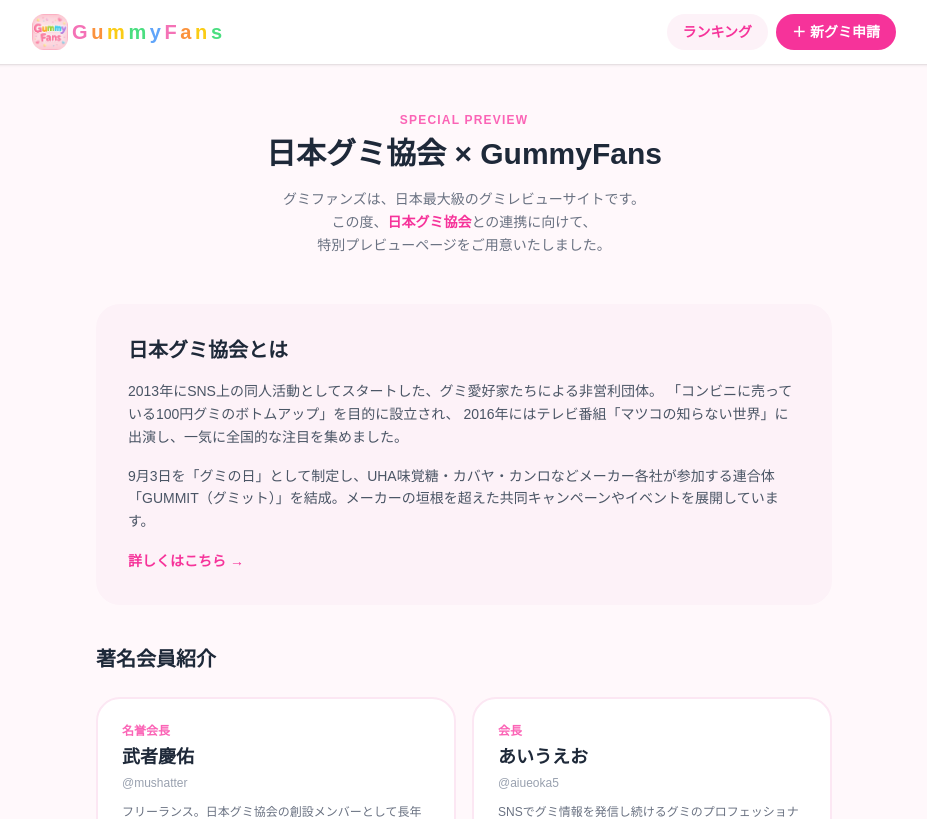
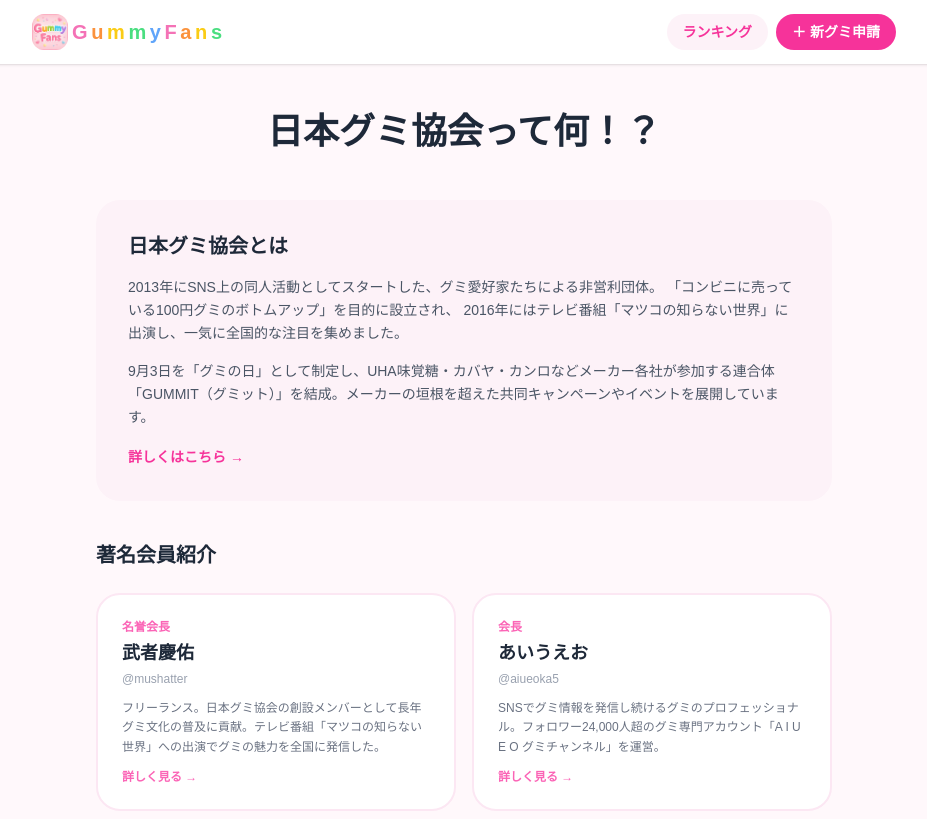
Before and after one commit to tubetarou1135/gummyfans, a Next.js app: page /preview in a window 1280 px wide. Shown: the top 819 px of the page, without its empty margins (176-1103 px from the left). Built offline with nearby package versions, Linux system fonts and the light colour scheme; a web font is replaced by a local one.

Commit message:
fix: update preview page header

```diff
--- a/app/preview/page.tsx
+++ b/app/preview/page.tsx
@@ -8,13 +8,7 @@ export default function PreviewPage() {
     <main className="max-w-3xl mx-auto px-4 py-12">
       {/* ヘッダー */}
       <div className="text-center mb-12">
-        <p className="text-xs font-semibold text-pink-400 tracking-widest mb-2">SPECIAL PREVIEW</p>
-        <h1 className="text-3xl font-bold text-gray-800 mb-4">日本グミ協会 × GummyFans</h1>
-        <p className="text-sm text-gray-500 leading-relaxed">
-          グミファンズは、日本最大級のグミレビューサイトです。<br />
-          この度、<a href="https://93gummy.jp/" target="_blank" rel="noopener noreferrer" className="text-pink-500 hover:underline font-semibold">日本グミ協会</a>との連携に向けて、<br />
-          特別プレビューページをご用意いたしました。
-        </p>
+        <h1 className="text-4xl font-bold text-gray-800">日本グミ協会って何！？</h1>
       </div>
 
       {/* 日本グミ協会とは */}
```
